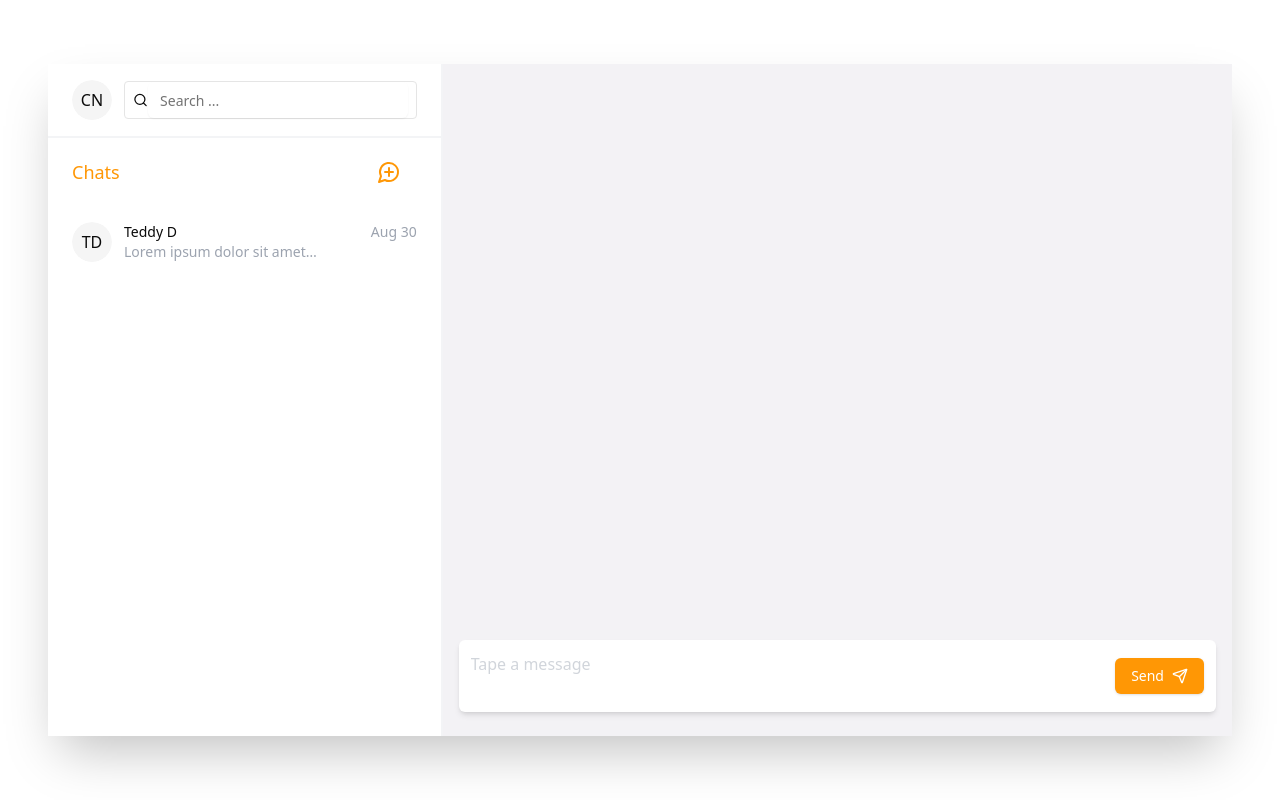
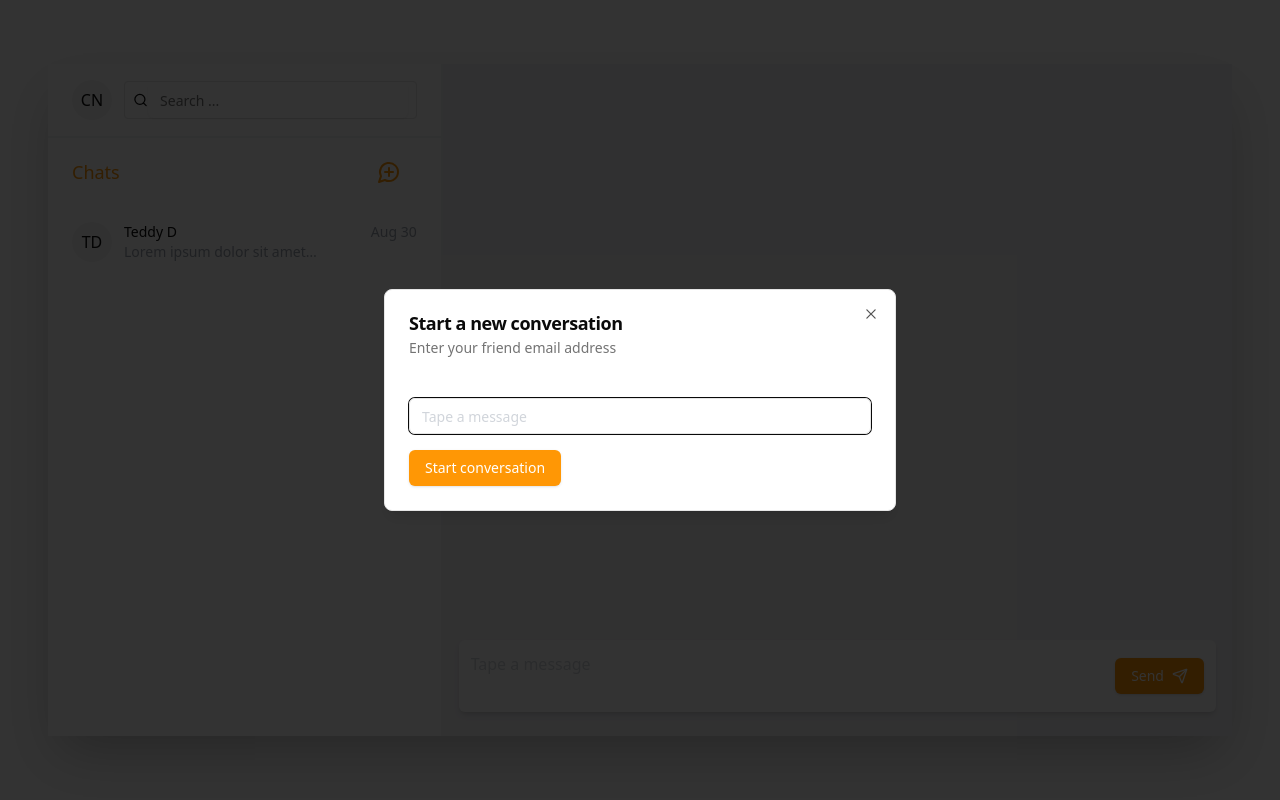
Before and after one commit to IvanFranck/aws-real-time-chat-app-front, a React (Vite) app: page / in a window 1280 px wide. Both pictures are taken after a click on the button 388 px from the left and 172 px from the top of the page. Built offline with nearby package versions, Linux system fonts and the light colour scheme.

Commit message:
add new conversation dialog form

```diff
--- a/package.json
+++ b/package.json
@@ -12,6 +12,7 @@
   "dependencies": {
     "@hookform/resolvers": "^3.9.0",
     "@radix-ui/react-avatar": "^1.1.0",
+    "@radix-ui/react-dialog": "^1.1.1",
     "@radix-ui/react-icons": "^1.3.0",
     "@radix-ui/react-label": "^2.1.0",
     "@radix-ui/react-scroll-area": "^1.1.0",
--- a/src/App.tsx
+++ b/src/App.tsx
@@ -7,6 +7,8 @@ import MessageListItem from "./components/app/message-list-item"
 import MessageList from "./components/app/message-list"
 import ChatsFeed from "./components/app/chats-feed"
 import MessageForm from "./components/app/message-form"
+import { Dialog, DialogContent, DialogDescription, DialogHeader, DialogTitle, DialogTrigger } from "./components/ui/dialog"
+import AddContactForm from "./components/app/add-contact-form"
 
 function App() {
 
@@ -21,7 +23,7 @@ function App() {
                 <AvatarFallback>CN</AvatarFallback>
               </Avatar>
               <div className="flex border rounded-sm items-center px-2 flex-grow">
-                <Search size={16}/>
+                <Search size={16} />
                 <Input className="border-0 focus-visible:border-0 focus-visible:ring-0" type="search" placeholder="Search ..." />
               </div>
             </div>
@@ -31,12 +33,25 @@ function App() {
             <ScrollArea >
               <div className="flex items-center justify-between px-6 mt-4">
                 <h3 className="text-lg text-primary">Chats</h3>
-                <Button variant={'ghost'} className="hover:bg-inherit text-primary hover:text-primary-bold transition-all">
-                  <MessageCirclePlus/>
-                </Button>
+                <Dialog>
+                  <DialogTrigger asChild>
+                    <Button variant={'ghost'} className="hover:bg-inherit text-primary hover:text-primary-bold transition-all">
+                      <MessageCirclePlus />
+                    </Button>
+                  </DialogTrigger>
+                  <DialogContent>
+                    <DialogHeader>
+                      <DialogTitle>Start a new conversation</DialogTitle>
+                      <DialogDescription>
+                        Enter your friend email address
+                      </DialogDescription>
+                    </DialogHeader>
+                    <AddContactForm />
+                  </DialogContent>
+                </Dialog>
               </div>
               <MessageList className="mt-5">
-                <MessageListItem/>
+                <MessageListItem />
               </MessageList>
             </ScrollArea>
           </div>
@@ -45,9 +60,9 @@ function App() {
         {/* messages feed */}
         <div className="flex-grow flex flex-col bg-[#F3F2F5]">
           {/* messages */}
-          <ChatsFeed/>
+          <ChatsFeed />
           {/* message form */}
-          <MessageForm/>
+          <MessageForm />
         </div>
       </div>
     </main>
--- /dev/null
+++ b/src/components/app/add-contact-form.tsx
@@ -0,0 +1,42 @@
+import { zodResolver } from "@hookform/resolvers/zod"
+import { useForm } from "react-hook-form"
+import { z } from "zod"
+import { Form, FormControl, FormField, FormItem } from "../ui/form"
+import { Button } from "../ui/button"
+import { Input } from "../ui/input"
+
+const addContactSchema = z.object({
+    email: z.string().email()
+})
+
+export default function AddContactForm() {
+    const form = useForm<z.infer<typeof addContactSchema>>({
+        resolver: zodResolver(addContactSchema),
+        defaultValues: {
+            email: ''
+        }
+    })
+    function onSubmit(values: z.infer<typeof addContactSchema>) {
+        // Do something with the form values.
+        // ✅ This will be type-safe and validated.
+        console.log(values)
+    }
+    return (
+        <Form {...form}>
+            <form onSubmit={form.handleSubmit(onSubmit)} className="mt-6 flex flex-col gap-4">
+                <FormField
+                    control={form.control}
+                    name="email"
+                    render={({ field }) => (
+                        <FormItem className="flex-grow">
+                            <FormControl>
+                                <Input className=" placeholder:text-normal placeholder:text-gray-300" placeholder="Tape a message" {...field} />
+                            </FormControl>
+                        </FormItem>
+                    )}
+                />
+                <Button type="submit" className="text-white w-max hover:bg-primary-bold">Start conversation</Button>
+            </form>
+        </Form>
+    )
+}
--- a/src/components/app/message-form.tsx
+++ b/src/components/app/message-form.tsx
@@ -1,4 +1,4 @@
-import {z} from "zod"
+import { z } from "zod"
 import { zodResolver } from "@hookform/resolvers/zod"
 import { useForm } from "react-hook-form"
 import { Button } from "@/components/ui/button"
@@ -44,7 +44,7 @@ export default function MessageForm() {
                             </FormItem>
                         )}
                     />
-                <Button type="submit" className="text-white">Send<Send className="ml-2" size={16}/></Button>
+                    <Button type="submit" className="text-white">Send<Send className="ml-2" size={16} /></Button>
                 </div>
             </form>
         </Form>
--- /dev/null
+++ b/src/components/ui/dialog.tsx
@@ -0,0 +1,120 @@
+import * as React from "react"
+import * as DialogPrimitive from "@radix-ui/react-dialog"
+import { Cross2Icon } from "@radix-ui/react-icons"
+
+import { cn } from "@/lib/utils"
+
+const Dialog = DialogPrimitive.Root
+
+const DialogTrigger = DialogPrimitive.Trigger
+
+const DialogPortal = DialogPrimitive.Portal
+
+const DialogClose = DialogPrimitive.Close
+
+const DialogOverlay = React.forwardRef<
+  React.ElementRef<typeof DialogPrimitive.Overlay>,
+  React.ComponentPropsWithoutRef<typeof DialogPrimitive.Overlay>
+>(({ className, ...props }, ref) => (
+  <DialogPrimitive.Overlay
+    ref={ref}
+    className={cn(
+      "fixed inset-0 z-50 bg-black/80  data-[state=open]:animate-in data-[state=closed]:animate-out data-[state=closed]:fade-out-0 data-[state=open]:fade-in-0",
+      className
+    )}
+    {...props}
+  />
+))
+DialogOverlay.displayName = DialogPrimitive.Overlay.displayName
+
+const DialogContent = React.forwardRef<
+  React.ElementRef<typeof DialogPrimitive.Content>,
+  React.ComponentPropsWithoutRef<typeof DialogPrimitive.Content>
+>(({ className, children, ...props }, ref) => (
+  <DialogPortal>
+    <DialogOverlay />
+    <DialogPrimitive.Content
+      ref={ref}
+      className={cn(
+        "fixed left-[50%] top-[50%] z-50 grid w-full max-w-lg translate-x-[-50%] translate-y-[-50%] gap-4 border bg-background p-6 shadow-lg duration-200 data-[state=open]:animate-in data-[state=closed]:animate-out data-[state=closed]:fade-out-0 data-[state=open]:fade-in-0 data-[state=closed]:zoom-out-95 data-[state=open]:zoom-in-95 data-[state=closed]:slide-out-to-left-1/2 data-[state=closed]:slide-out-to-top-[48%] data-[state=open]:slide-in-from-left-1/2 data-[state=open]:slide-in-from-top-[48%] sm:rounded-lg",
+        className
+      )}
+      {...props}
+    >
+      {children}
+      <DialogPrimitive.Close className="absolute right-4 top-4 rounded-sm opacity-70 ring-offset-background transition-opacity hover:opacity-100 focus:outline-none focus:ring-2 focus:ring-ring focus:ring-offset-2 disabled:pointer-events-none data-[state=open]:bg-accent data-[state=open]:text-muted-foreground">
+        <Cross2Icon className="h-4 w-4" />
+        <span className="sr-only">Close</span>
+      </DialogPrimitive.Close>
+    </DialogPrimitive.Content>
+  </DialogPortal>
+))
+DialogContent.displayName = DialogPrimitive.Content.displayName
+
+const DialogHeader = ({
+  className,
+  ...props
+}: React.HTMLAttributes<HTMLDivElement>) => (
+  <div
+    className={cn(
+      "flex flex-col space-y-1.5 text-center sm:text-left",
+      className
+    )}
+    {...props}
+  />
+)
+DialogHeader.displayName = "DialogHeader"
+
+const DialogFooter = ({
+  className,
+  ...props
+}: React.HTMLAttributes<HTMLDivElement>) => (
+  <div
+    className={cn(
+      "flex flex-col-reverse sm:flex-row sm:justify-end sm:space-x-2",
+      className
+    )}
+    {...props}
+  />
+)
+DialogFooter.displayName = "DialogFooter"
+
+const DialogTitle = React.forwardRef<
+  React.ElementRef<typeof DialogPrimitive.Title>,
+  React.ComponentPropsWithoutRef<typeof DialogPrimitive.Title>
+>(({ className, ...props }, ref) => (
+  <DialogPrimitive.Title
+    ref={ref}
+    className={cn(
+      "text-lg font-semibold leading-none tracking-tight",
+      className
+    )}
+    {...props}
+  />
+))
+DialogTitle.displayName = DialogPrimitive.Title.displayName
+
+const DialogDescription = React.forwardRef<
+  React.ElementRef<typeof DialogPrimitive.Description>,
+  React.ComponentPropsWithoutRef<typeof DialogPrimitive.Description>
+>(({ className, ...props }, ref) => (
+  <DialogPrimitive.Description
+    ref={ref}
+    className={cn("text-sm text-muted-foreground", className)}
+    {...props}
+  />
+))
+DialogDescription.displayName = DialogPrimitive.Description.displayName
+
+export {
+  Dialog,
+  DialogPortal,
+  DialogOverlay,
+  DialogTrigger,
+  DialogClose,
+  DialogContent,
+  DialogHeader,
+  DialogFooter,
+  DialogTitle,
+  DialogDescription,
+}
```
Also changed, not shown: 1 other file (tests, documents, lock files or other folders). Lines whose indentation alone changed are shown as unchanged.
